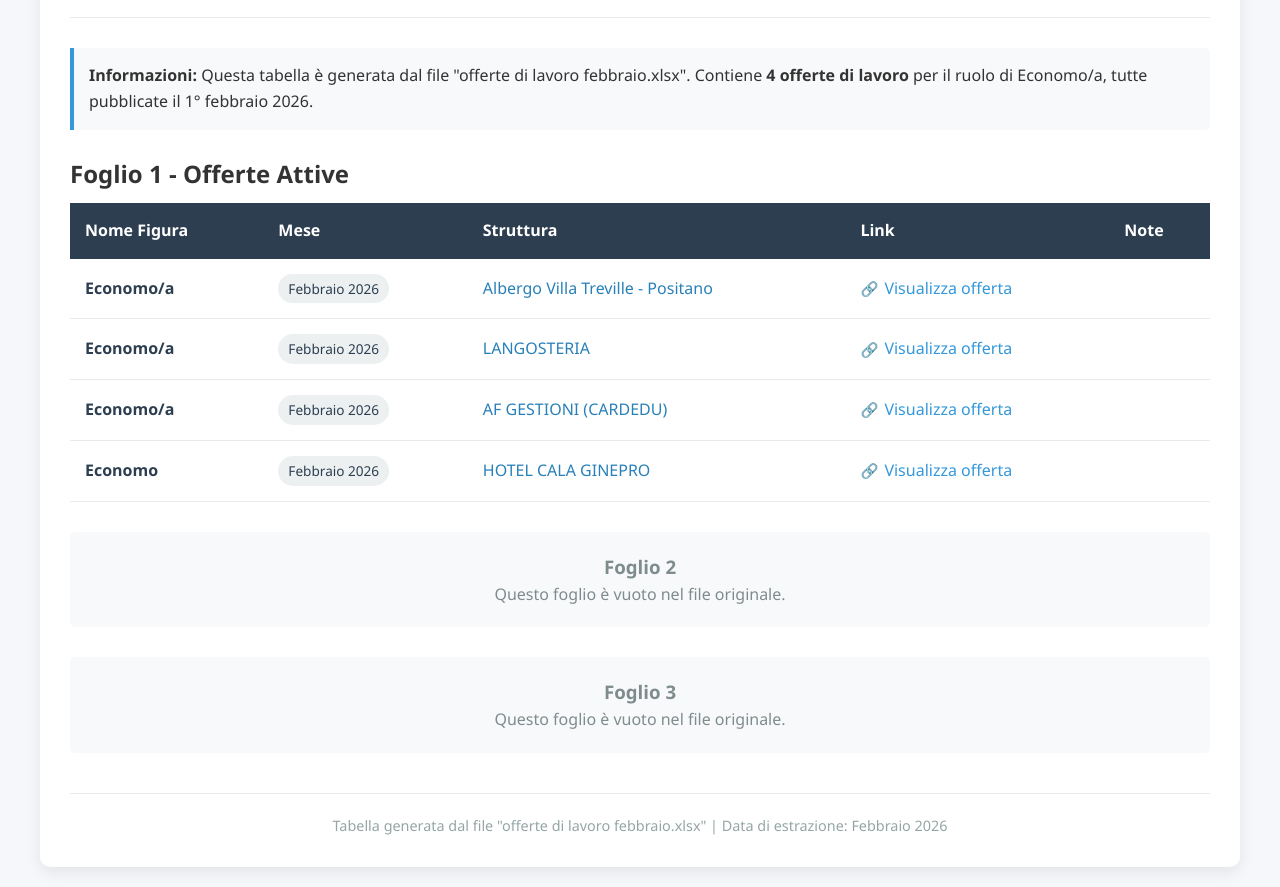
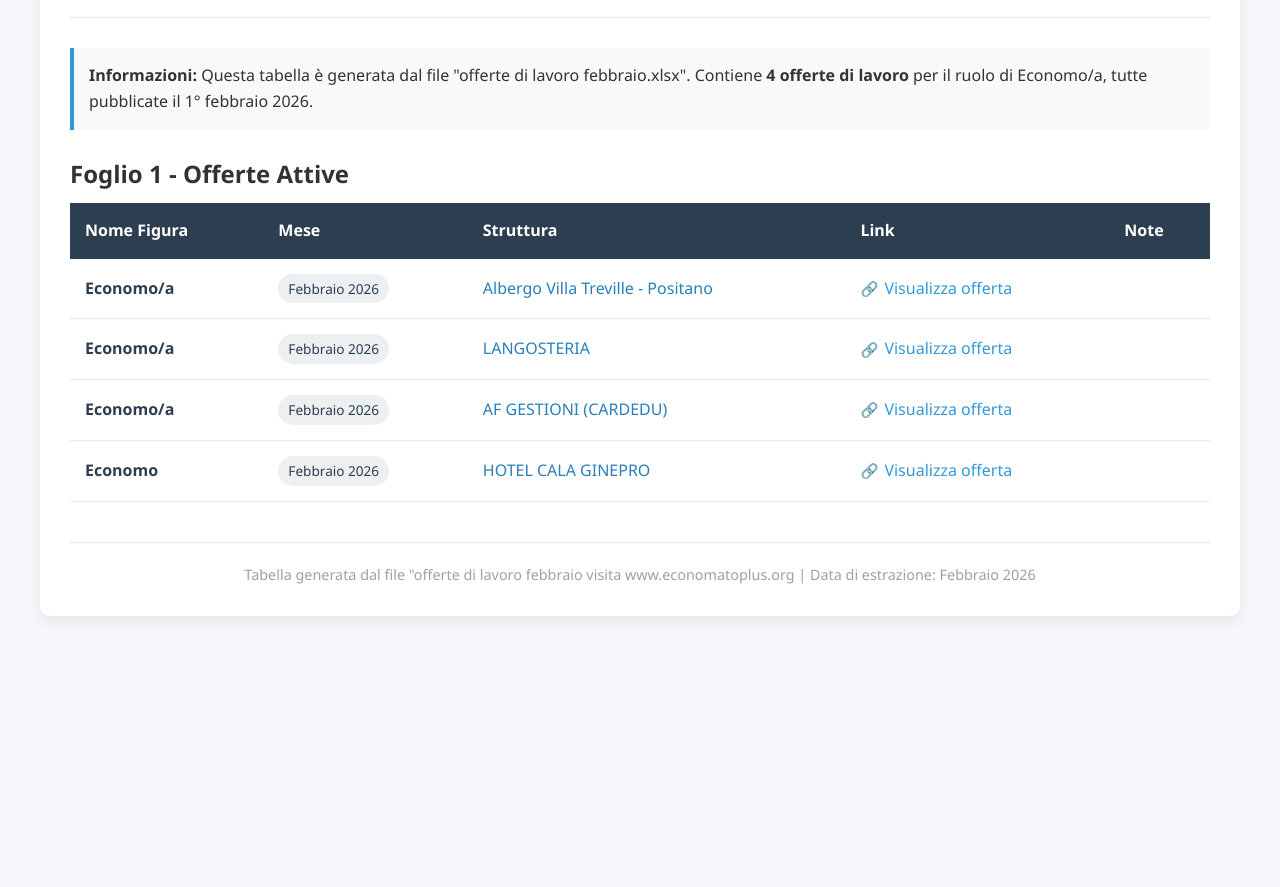
Before and after one commit to linuccio76/TABELLE-OFFERTE-DI-ALVORO-, a plain HTML site: page index.html in a window 1280 px wide. Shown: the part 147-1034 px from the top of the page. After the commit the page ends 800 px from the top, so only its background shows below. Drawn offline with Linux system fonts and the light colour scheme.

Commit message:
Update index.html

```diff
--- a/index.html
+++ b/index.html
@@ -207,19 +207,11 @@
                 </tbody>
             </table>
 
-            <div class="empty-sheet">
-                <h3>Foglio 2</h3>
-                <p>Questo foglio è vuoto nel file originale.</p>
-            </div>
 
-            <div class="empty-sheet">
-                <h3>Foglio 3</h3>
-                <p>Questo foglio è vuoto nel file originale.</p>
-            </div>
-        </main>
+
 
         <footer>
-            <p>Tabella generata dal file "offerte di lavoro febbraio.xlsx" | Data di estrazione: Febbraio 2026</p>
+            <p>Tabella generata dal file "offerte di lavoro febbraio visita www.economatoplus.org | Data di estrazione: Febbraio 2026</p>
         </footer>
     </div>
 </body>
```
